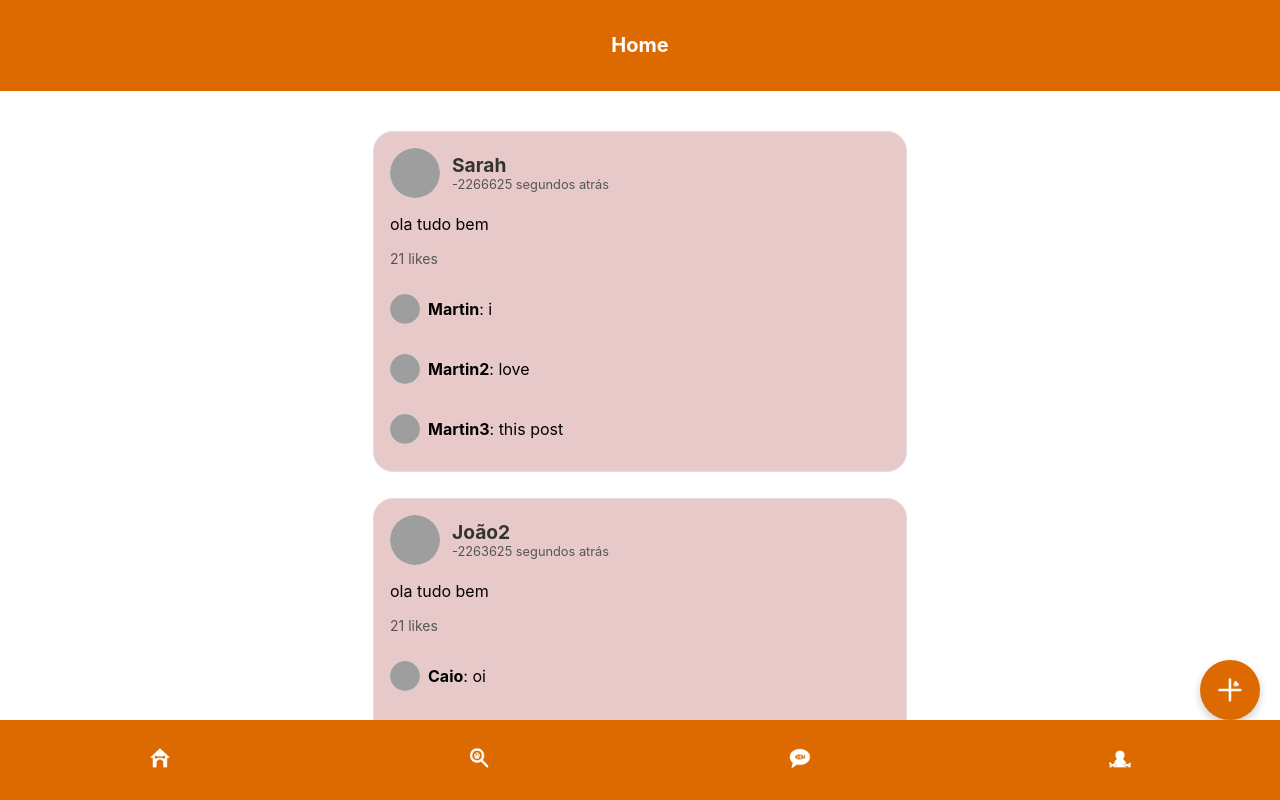
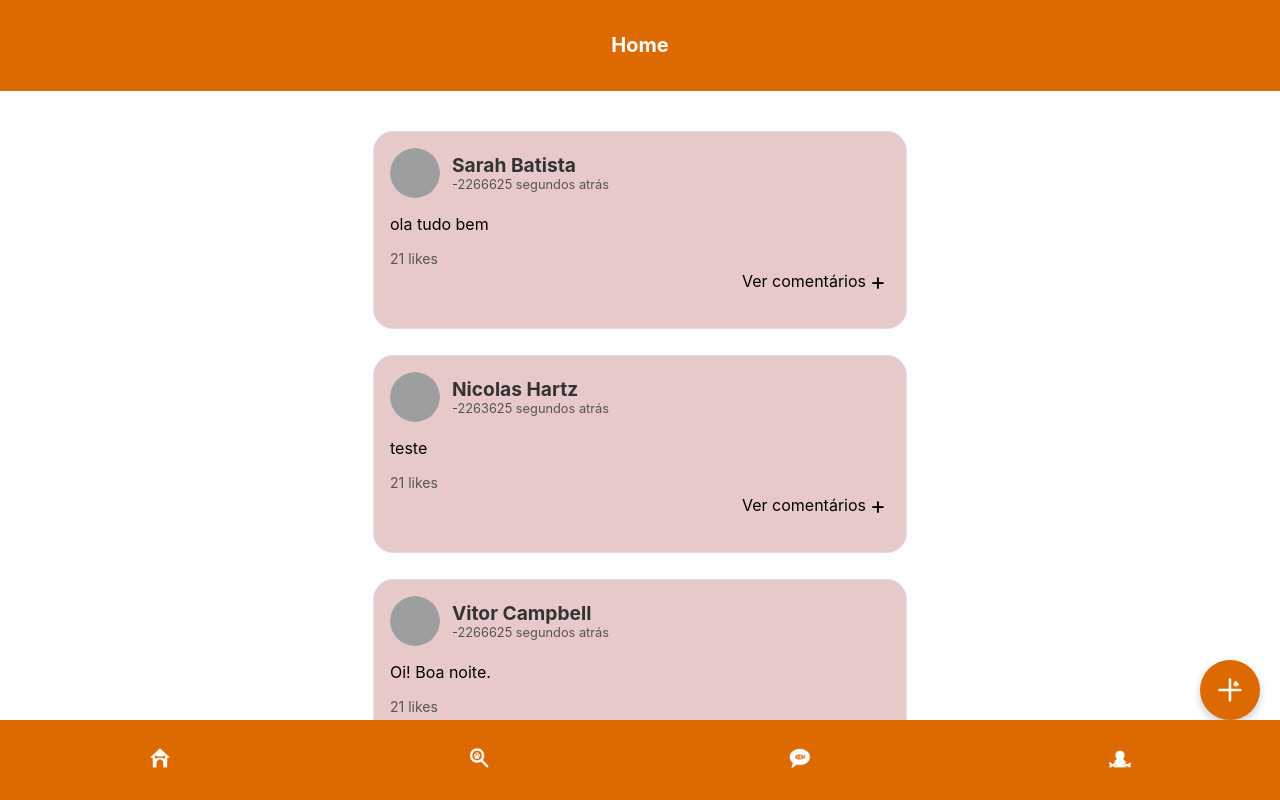
Before and after one commit to harukusuo/phr, a React (Create React App) app: page /homepage in a window 1280 px wide. Built offline with nearby package versions, Linux system fonts and the light colour scheme; grey boxes are pictures that could not be loaded.

Commit message:
Atualização dia 09/08 às 18:23

```diff
--- a/src/components/Cadastro.js
+++ b/src/components/Cadastro.js
@@ -104,7 +104,7 @@ const Cadastro = () => {
       <div className="cadastro-inputLabel">
         <p className="cadastro-labelText">Confirme sua senha</p>
         <input
-          className="input"
+          className="cadastro-input"
           type="password"
           placeholder="Confirmar Senha"
           value={confirmPassword}
--- /dev/null
+++ b/src/components/Colapsavel.js
@@ -0,0 +1,22 @@
+import React, { useState } from 'react';
+import '../styles/Colapsavel.css';
+
+const Colapsavel = ({ title, children, isOpenDefault = false }) => {
+    const [isOpen, setIsOpen] = useState(isOpenDefault);
+
+    const toggleCollapse = () => {
+        setIsOpen(!isOpen);
+    };
+
+    return (
+        <div className="colapsavel-container">
+            <div className="colapsavel-header" onClick={toggleCollapse}>
+                {title}
+                <span className="colapsavel-icon">{isOpen ? '-' : '+'}</span>
+            </div>
+            {isOpen && <div className="colapsavel-content">{children}</div>}
+        </div>
+    );
+};
+
+export default Colapsavel;
--- a/src/components/Post.js
+++ b/src/components/Post.js
@@ -1,5 +1,6 @@
 import "../styles/Post.css";
 import { useNavigate } from "react-router-dom";
+import Colapsavel from "./Colapsavel";
 
 function timeSince(date) {
 
@@ -44,7 +45,7 @@ const Post = ({ user, post }) => {
                     <img src={user.profilePicture} alt={`${user.name}'s profile`} className="post-profile-pic" />
                 </div>
                 <div className="post-header-info">
-                    <span className="post-header-info-username" onClick={() => handleUserClick(user.id)}>{user.name}</span>
+                    <span className="post-header-info-username" onClick={() => handleUserClick(user.id)}>{user.name} {user.sobrenome}</span>
                     <span className="post-header-info-time" title={new Date(post.time).toLocaleString()}>{timeSince(new Date(post.time))} atrás</span>
                 </div>
             </div>
@@ -55,16 +56,20 @@ const Post = ({ user, post }) => {
                 <span>{post.likes} likes</span>
 
             </div>
+            <Colapsavel title="Ver comentários ">
                 <div className="post-comments">
                     {post.comments.map(comment => (
                         <div key={comment.id} className="comment">
-                        <div className="comment-profile-pic-container">
-                            <img src={comment.user.profilePicture} alt={`${comment.user.name}'s profile`} className="comment-profile-pic" />
+                            <div className="comment-profile-pic-container" onClick={() => handleUserClick(comment.user.id)}>
+                                <img src={comment.user.profilePicture} alt={`${comment.user.name} ${comment.user.sobrenome}'s profile`} className="comment-profile-pic" />
                             </div>
-                        <p><strong>{comment.user.name}</strong>: {comment.content}</p>
+                            <div>
+                                <span className="comment-profile-username-container" onClick={() => handleUserClick(comment.user.id)}>{comment.user.name} {comment.user.sobrenome}</span>: {comment.content}
+                            </div>
                         </div>
                     ))}
                 </div>
+            </Colapsavel>
         </div>
     );
 }
--- a/src/components/Profile.js
+++ b/src/components/Profile.js
@@ -1,8 +1,9 @@
 import Header from './Header';
 import Posts from './Posts';
-import { useState, useEffect } from 'react';
+import { useState, useEffect, useCallback } from 'react';
 import fakeUser from "../mock/user.json";
 import fakePosts from "../mock/posts.json";
+import '../styles/Profile.css';
 
 const Profile = () => {
 
@@ -25,17 +26,21 @@ const Profile = () => {
         setPosts(fakePosts);
     }, [userId]);
 
-    const title = user.name + "'s Profile";
+    const title = "Perfil de " + user.name;
 
     return (
         <div className="profile">
-            <Header text={title}/>
+            <Header text={`Perfil de ${user.name} ${user.sobrenome}`}/>
 
             <div className="profile-content">
                 <div className='profile-content-info'>
-                <span className="profile-username">{user.name}</span>
-                <span className="profile-follow">{user.followers} seguidores</span>
-                <span className="profile-follow">{user.following} seguindo</span>
+                    <div className='profile-content-info-header'>
+                        <span className="profile-username">{user.name} {user.sobrenome}</span>
+                    </div>
+                    <div className='profile-content-info-body'>
+                        <span className="profile-follow">{user.followers} seguidores</span>
+                        <span className="profile-follow">{user.following} seguindo</span>
+                    </div>
                 </div>
                 <div className='profile-content-image'>
                     <img src={user.profilePicture} alt={user.name} />
--- a/src/mock/posts.json
+++ b/src/mock/posts.json
@@ -4,6 +4,7 @@
       "owner": {
         "id": 1,
         "name": "Sarah",
+        "sobrenome": "Batista",
         "profilePicture": "https://robohash.org/sarah"
       },
       "content": "ola tudo bem",
@@ -14,6 +15,7 @@
           "id": 1,
           "user": {
             "name": "Martin",
+            "sobrenome": "Batista",
             "profilePicture": "https://robohash.org/Martin"
           },
           "content": "i",
@@ -22,7 +24,8 @@
         {
           "id": 2,
           "user": {
-            "name": "Martin2",
+            "name": "Martin",
+            "sobrenome": "Lewis",
             "profilePicture": "https://robohash.org/Martin2"
           },
           "content": "love",
@@ -31,7 +34,8 @@
         {
           "id": 3,
           "user": {
-            "name": "Martin3",
+            "name": "Martin",
+            "sobrenome": "Ferri",
             "profilePicture": "https://robohash.org/Martin3"
           },
           "content": "this post",
@@ -42,11 +46,12 @@
     {
       "owner": {
         "id": 2,
-        "name": "João2",
-        "profilePicture": "https://robohash.org/joao2"
+        "name": "Nicolas",
+        "sobrenome": "Hartz",
+        "profilePicture": "https://robohash.org/Nicolas"
       },
       "id": 2,
-      "content": "ola tudo bem",
+      "content": "teste",
       "time": 1723150518070,
       "likes": 21,
       "comments": [
@@ -54,27 +59,30 @@
           "id": 4,
           "user": {
             "name": "Caio",
+            "sobrenome": "Castro",
             "profilePicture": "https://robohash.org/Caio"
           },
-          "content": "oi",
+          "content": "oi migo",
           "time": 1723153518070
         },
         {
           "id": 5,
           "user": {
-            "name": "Caio2",
-            "profilePicture": "https://robohash.org/Caio2"
+            "name": "Pedro",
+            "sobrenome": "Allano",
+            "profilePicture": "https://robohash.org/Pedro"
           },
-          "content": "oi",
+          "content": "Olá!",
           "time": 1723153518070
         },
         {
           "id": 6,
           "user": {
-            "name": "Caio3",
-            "profilePicture": "https://robohash.org/Caio3"
+            "name": "Lavinia",
+            "sobrenome": "Agostini",
+            "profilePicture": "https://robohash.org/Lavinia"
           },
-          "content": "oi",
+          "content": "bom diaa",
           "time": 1723153518070
         }
       ]
@@ -83,38 +91,42 @@
       "id": 3,
       "owner": {
         "id": 3,
-        "name": "João3",
-        "profilePicture": "https://robohash.org/joao3"
+        "name": "Vitor",
+        "sobrenome": "Campbell",
+        "profilePicture": "https://robohash.org/Vitor"
       },
-      "content": "ola tudo bem",
+      "content": "Oi! Boa noite.",
       "time": 1723153518070,
       "likes": 21,
       "comments": [
         {
           "id": 7,
           "user": {
-            "name": "harukusuo",
-            "profilePicture": "https://robohash.org/harukusuo"
+            "name": "Eduarda",
+            "sobrenome": "Bennet",
+            "profilePicture": "https://robohash.org/Eduarda"
           },
-          "content": "oi",
+          "content": "boa noite",
           "time": 1723153518070
         },
         {
           "id": 8,
           "user": {
-            "name": "harukusuo2",
-            "profilePicture": "https://robohash.org/harukusuo2"
+            "name": "Kai",
+            "sobrenome": "Gutierrez",
+            "profilePicture": "https://robohash.org/Kai"
           },
-          "content": "oi2",
+          "content": "bom dia",
           "time": 1723153518070
         },
         {
           "id": 9,
           "user": {
-            "name": "harukusuo3",
-            "profilePicture": "https://robohash.org/harukusuo4"
+            "name": "Giovana",
+            "sobrenome": "Medina",
+            "profilePicture": "https://robohash.org/Giovana"
           },
-          "content": "oi3",
+          "content": "oláá",
           "time": 1723153518070
         }
       ]
--- a/src/mock/user.json
+++ b/src/mock/user.json
@@ -1,6 +1,7 @@
 {
     "id": 1,
     "name": "Sarah",
+    "sobrenome": "Batista",
     "profilePicture": "https://robohash.org/sarah",
     "followers": 231,
     "following": 123
--- /dev/null
+++ b/src/styles/Colapsavel.css
@@ -0,0 +1,31 @@
+.colapsavel-container {
+    width: 100%;
+    margin-bottom: 16px;
+    overflow: hidden;
+    display: flex;
+    flex-direction: column;
+}
+
+.colapsavel-header {
+    color: black;
+    cursor: pointer;
+    align-self: end;
+    display: flex;
+    align-items: center;
+}
+
+.colapsavel-header:focus {
+    outline: none;
+}
+
+.colapsavel-icon {
+    font-size: 1.5rem;
+    width: 1.5rem;
+    text-align: center;
+}
+
+.colapsavel-content {
+    padding: 16px;
+    background-color: #f9f9f9;
+    border-radius: 20px;
+}
--- a/src/styles/HomePage.css
+++ b/src/styles/HomePage.css
@@ -2,7 +2,6 @@
   display: flex;
   flex-direction: column;
   align-items: center;
-  justify-content: space-between;
   height: 100vh;
   width: 100%;
   background-color: #fff;
--- a/src/styles/Post.css
+++ b/src/styles/Post.css
@@ -23,6 +23,7 @@
     font-size: 1.2rem;
     font-weight: bold;
     color: #333;
+    cursor: pointer;
 }
 
 .post-header-info-time {
@@ -40,6 +41,7 @@
     width: 50px;
     height: 50px;
     border-radius: 50%;
+    cursor: pointer;
 }
 
 .post-content {
@@ -74,4 +76,10 @@
     width: 30px;
     height: 30px;
     border-radius: 50%;
+    cursor: pointer;
 }
+
+.comment-profile-username-container {
+    font-weight: bold;
+    cursor: pointer;
+}
--- /dev/null
+++ b/src/styles/Profile.css
@@ -0,0 +1,70 @@
+.profile {
+    display: flex;
+    flex-direction: column;
+    align-items: center;
+    justify-content: flex-start;
+    background-color: #fff;
+    height: 100vh;
+    width: 100%;
+    box-sizing: border-box;
+}
+
+.profile-content {
+    display: flex;
+    flex-direction: row;
+    align-items: center;
+    width: 100%;
+    max-width: 500px;
+    margin-top: 20px;
+}
+
+.profile-content-info {
+    display: flex;
+    flex-direction: column;
+    margin-bottom: 20px;
+    margin-right: 20px;
+    flex-grow: 1;
+}
+
+.profile-content-info-body {
+    display: flex;
+    flex-direction: column;
+}
+
+.profile-username {
+    font-size: 2rem;
+    font-weight: bold;
+    color: #333;
+    margin-bottom: 10px;
+}
+
+.profile-follow {
+    font-size: 1rem;
+    color: #666;
+    margin-bottom: 5px;
+}
+
+.profile-content-image img {
+    width: 150px;
+    height: 150px;
+    border-radius: 50%;
+    border: 2px solid #DD6A00;
+    object-fit: cover;
+    margin-bottom: 20px;
+}
+
+.profile-posts {
+    width: 100%;
+    max-width: 500px;
+    padding: 0 20px;
+}
+
+.posts-container {
+    display: flex;
+    flex-direction: column;
+    align-items: center;
+    justify-content: flex-start;
+    gap: 10px;
+    width: 100%;
+    padding-bottom: 72px; /* bottom bar + normal padding */
+}
```
Lines whose indentation alone changed are shown as unchanged.
